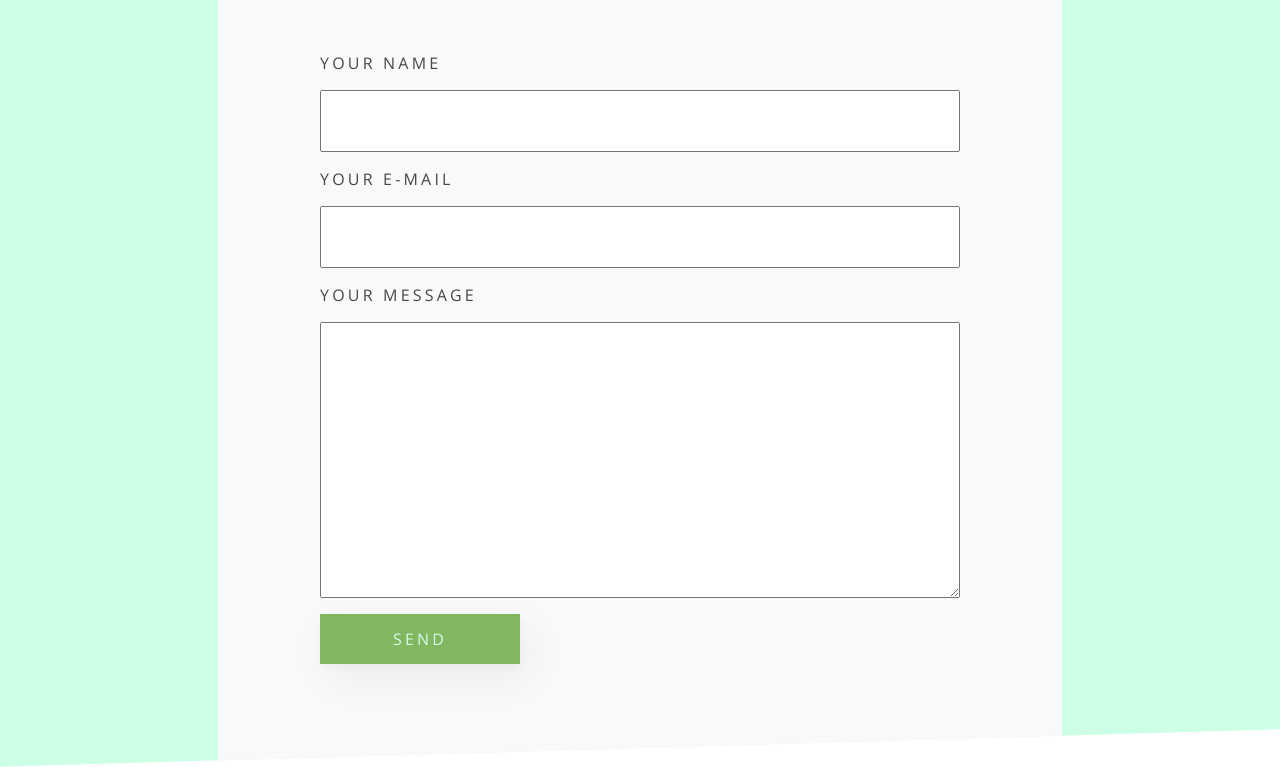
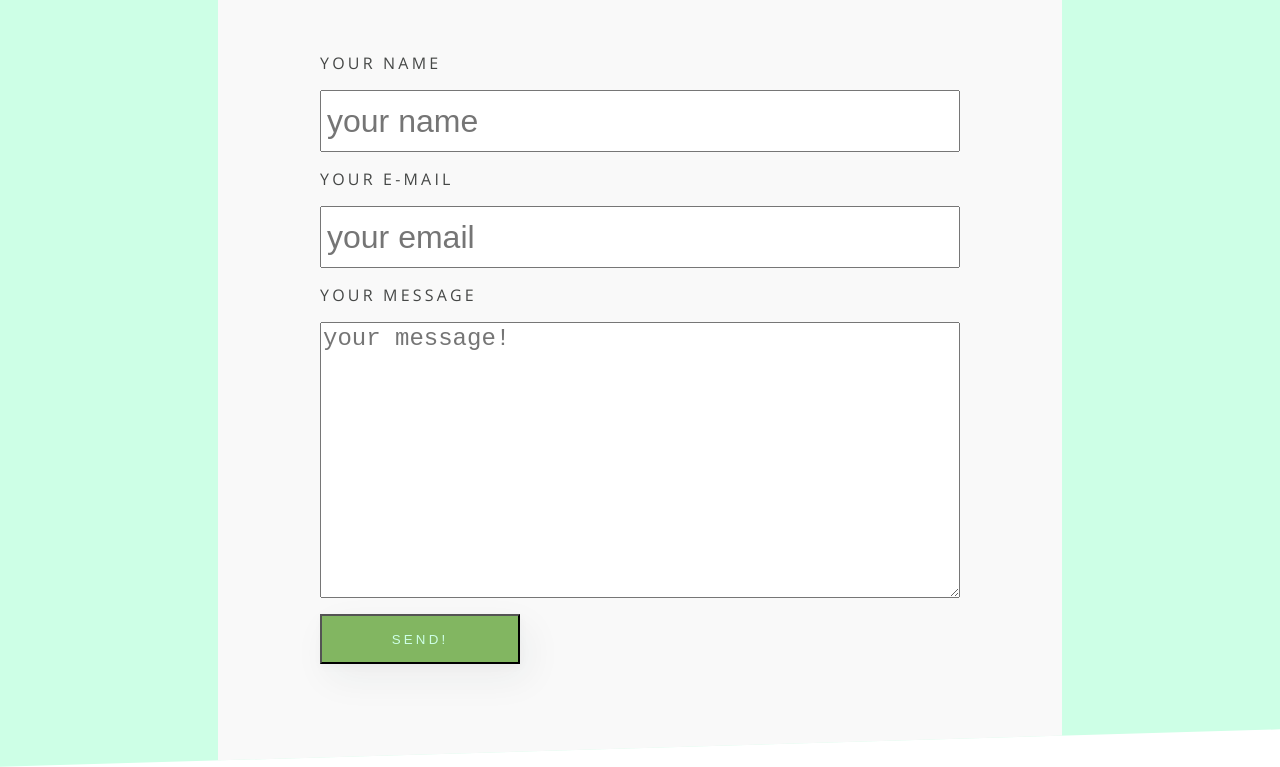
Before and after one commit to lukecamelo/ebie-and-eleanor, a website: page index.html in a window 1280 px wide. Shown: the part 3413-4180 px from the top of the page. Drawn offline with nearby package versions, Linux system fonts and the light colour scheme.

Commit message:
connected contact form to formspree

```diff
--- a/index.html
+++ b/index.html
@@ -99,17 +99,17 @@
   <section class='contact-section'>
 
     <div class="contact-container">
-      <form class='contact-form'>
+      <form action="https://formspree.io/llukecamelo@gmail.com" method="POST" class='contact-form'>
         <h1>Contact us!</h1>
         <label class='contact-label'>Your name</label>
-        <input type="text" class='form-name'>
+        <input type="text" name='name' placeholder='your name' class='form-name'>
 
         <label class='contact-label'>Your e-mail</label>
-        <input type="text" class='form-email'>
+        <input type="email" name='_replyto' placeholder='your email' class='form-email'>
 
         <label class='contact-label'>Your message</label>
-        <textarea cols="30" rows="10" class='form-textarea'></textarea>
-        <a href="" class='contact-button'>send</a>
+        <textarea cols="30" rows="10" placeholder='your message!' name='message' class='form-textarea'></textarea>
+        <button type="submit" class='contact-button'>Send!</button>
       </form>
     </div>
 
```
